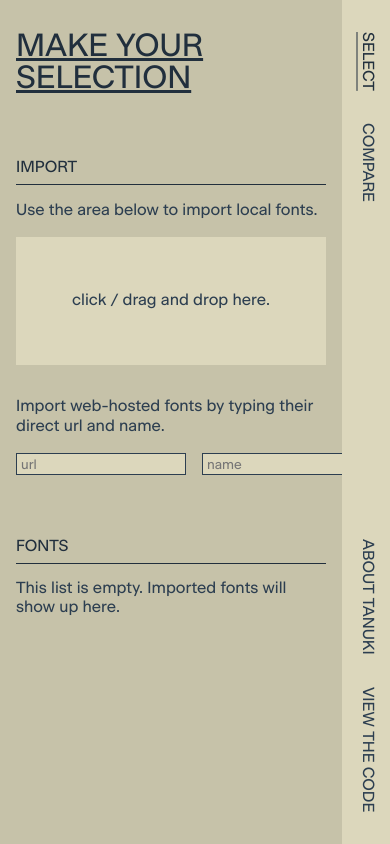
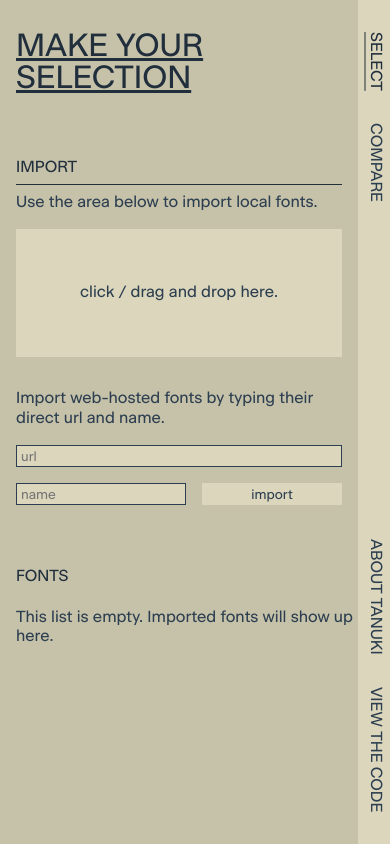
Before and after one commit to blksnk/font-compare, a Vue app: page / in a window 390 px wide. Built offline with nearby package versions, Linux system fonts and the light colour scheme.

Commit message:
:lipstick: begin mobile adaptation. 2 columns on desktop

```diff
--- a/src/App.vue
+++ b/src/App.vue
@@ -27,6 +27,8 @@ export default {
   padding: 0;
   box-sizing: border-box;
   font-family: 'Beausite';
+  text-decoration-thickness: 0.2rem;
+
   $c-p: #2c3e50;
   $c-p-dark: #212f3d;
   $c-p-saturated: #235b81;
@@ -47,7 +49,7 @@ body {
 }
 
 #app {
-  // -webkit-font-smoothing: antialiased;
+  //-webkit-font-smoothing: antialiased;
   // -moz-osx-font-smoothing: grayscale;
   color: #2c3e50;
   display: grid;
@@ -68,6 +70,7 @@ h1 {
   font-size: 2rem;
   line-height: 2rem;
   margin-bottom: 4rem;
+  margin-right: 1rem;
   text-decoration: underline;
 }
 
@@ -84,6 +87,12 @@ p {
   font-size: 1rem;
   line-height: 1.25rem;
   margin-bottom: 1rem;
+
+  a {
+    color: #212f3d;
+
+    text-decoration: underline double;
+  }
 }
 
 button,
@@ -112,7 +121,7 @@ textarea {
   padding: 0.26rem 0.25rem 0 0.25rem;
   border: 1px solid #2c3e50;
   color: #2c3e50;
-  min-width: unset;
+  // min-width: 200px;
 
   &:focus {
     border-color: #2c3e50;
@@ -148,4 +157,10 @@ textarea {
 .bold {
   font-weight: bold;
 }
+
+@media screen and (max-width: 600px) {
+  #app {
+    grid-template-columns: 1fr 2rem;
+  }
+}
 </style>
--- a/src/components/FontsList.vue
+++ b/src/components/FontsList.vue
@@ -52,16 +52,28 @@ export default {
 
 <style lang="scss" scoped>
 #list {
+  border: none;
+  // display: grid;
+  // grid-auto-flow: row;
+  // grid-template-columns: repeat(2, 1fr);
+  // grid-column-gap: 1rem;
+  display: flex;
+  flex-wrap: wrap;
+  flex-direction: row;
+
   li {
     list-style-type: none;
     min-height: 4rem;
     padding: 0.5rem 0 1rem 0;
-    border-bottom: 1px solid #2c3e50;
+    border-top: 1px solid #2c3e50;
     position: relative;
     display: grid;
     grid-template-columns: 1fr 5rem;
     grid-column-gap: 1rem;
     align-items: center;
+    flex: 1;
+    min-width: 600px;
+    margin-right: 1rem;
 
     &:last-child {
       border-bottom: none;
@@ -92,4 +104,28 @@ export default {
     }
   }
 }
+
+@media screen and (max-width: 700px) {
+  #list li {
+    min-width: 400px;
+  }
+}
+
+@media screen and (max-width: 600px) {
+  #list li {
+    min-width: 300px;
+  }
+}
+
+@media screen and (max-width: 500px) {
+  #list li {
+    min-width: 280px;
+  }
+}
+
+@media screen and (max-width: 400px) {
+  #list li {
+    min-width: 250px;
+  }
+}
 </style>
--- a/src/components/ImportedFonts.vue
+++ b/src/components/ImportedFonts.vue
@@ -36,8 +36,12 @@ export default {
 
 <style lang="scss" scoped>
 #imported_fonts {
-  margin-top: 4rem;
+  margin-top: 3rem;
   color: #2c3e50;
+
+  h2 {
+    border-bottom: none;
+  }
 
   #empty {
     margin-top: 1rem;
@@ -50,6 +54,7 @@ export default {
     grid-gap: 1rem;
     padding-top: 2rem;
     border-top: 1px solid #2c3e50;
+    margin-right: 1rem;
 
     * {
       font-family: 'Beausite';
--- a/src/components/PreviewOptions.vue
+++ b/src/components/PreviewOptions.vue
@@ -183,6 +183,7 @@ export default {
 <style lang="scss" scoped>
 #options_container {
   margin-bottom: 4rem;
+  padding-right: 1rem;
 }
 #options_list {
   padding-top: 1rem;
--- a/src/components/UrlImportForm.vue
+++ b/src/components/UrlImportForm.vue
@@ -1,6 +1,7 @@
 <template>
   <form @submit.prevent="submit" id="url_import">
     <input
+      id="input_url"
       required
       type="text"
       placeholder="url"
@@ -8,6 +9,7 @@
       @input="setUrl"
     />
     <input
+      id="input_name"
       required
       type="text"
       placeholder="name"
@@ -61,8 +63,24 @@ export default {
 
 <style lang="scss" scoped>
 #url_import {
-  display: grid;
-  grid-template-columns: 2fr 1fr 1fr;
-  grid-column-gap: 1rem;
+  display: flex;
+  flex-wrap: wrap;
+
+  * {
+    margin-bottom: 1rem;
+    margin-right: 1rem;
+  }
+
+  #input_url {
+    flex: 2;
+  }
+
+  #input_name {
+    flex: 1;
+  }
+
+  button {
+    flex: 1;
+  }
 }
 </style>
--- a/src/components/ViewWrapper.vue
+++ b/src/components/ViewWrapper.vue
@@ -6,7 +6,7 @@
 
 <style>
 main {
-  padding: 2rem 1rem 4rem 1rem;
+  padding: 2rem 0 4rem 1rem;
   overflow-y: auto;
   background-color: #c6c2a9;
 }
--- a/src/helpers/string.js
+++ b/src/helpers/string.js
@@ -31,6 +31,7 @@ export function presetText(choice) {
     'Elit exercitation consequat qui consequat eu cupidatat consectetur enim.',
     'Reprehenderit dolore magna mollit eu ullamco labore in est minim sed id ut in nulla esse veniam proident.',
     'Consectetur amet.',
+    'Almost before we knew it, we had left the ground.',
     'The quick brown fox jumps over the lazy dog.',
   ];
   const alphabet = 'ABCDEFGHIJKLMNOPQRSTUVWXYZabcdefghijklmnopqrstuvwxyz';
--- a/src/views/About.vue
+++ b/src/views/About.vue
@@ -15,7 +15,13 @@
       <span class="underline">Jean-Nicolas Veigel</span>, a freelance web
       developer and designer.<br />
       The entire code for the project is fully open-sourced, and is available
-      on github.
+      on
+      <a
+        target="_blank"
+        rel="noopener noreferrer"
+        href="https://github.com/blksnk/font-compare"
+        >GitHub</a
+      >.
     </p>
 
     <h2>how are data and files handled?</h2>
@@ -56,6 +62,8 @@
 
 <style lang="scss">
 #about {
+  padding-right: 1rem;
+
   h2 {
     margin-top: 4rem;
   }
--- a/src/views/Compare.vue
+++ b/src/views/Compare.vue
@@ -2,13 +2,35 @@
   <ViewWrapper id="compare">
     <h1>stylize and compare</h1>
     <PreviewOptions />
-    <h2>preview</h2>
-    <FontsList usePreviewOptions />
+
+    <div v-if="!isEmpty">
+      <h2 id="list_title">preview</h2>
+      <FontsList usePreviewOptions />
+    </div>
+    <p v-else>
+      Imported fonts will show up here. You currently haven't added any.<br />
+      Go to the <router-link to="/">Select page</router-link> to import some.
+    </p>
   </ViewWrapper>
 </template>
 
 <script>
 export default {
   name: 'Compare',
+  computed: {
+    isEmpty() {
+      return Object.keys(this.$store.state.fonts).length === 0;
+    },
+  },
 };
 </script>
+
+<style lang="scss">
+#compare {
+  padding-right: 0;
+
+  #list_title {
+    border: none !important;
+  }
+}
+</style>
--- a/src/views/Home.vue
+++ b/src/views/Home.vue
@@ -2,19 +2,28 @@
   <ViewWrapper id="home">
     <h1>make your selection</h1>
 
-    <h2>import</h2>
-    <p>Use the area below to import local fonts.</p>
-    <ImportForm />
+    <div id="import">
+      <h2>import</h2>
+      <p>Use the area below to import local fonts.</p>
+      <ImportForm />
 
-    <p>Import web-hosted fonts by typing their direct url and name.</p>
+      <p>Import web-hosted fonts by typing their direct url and name.</p>
+    </div>
     <UrlImportForm />
 
     <ImportedFonts />
   </ViewWrapper>
 </template>
 
-<style lang="scss" scoped>
+<style lang="scss">
 #home > h2 {
   margin-bottom: 1rem;
 }
+#import {
+  margin-right: 1rem;
+
+  h2 {
+    margin-bottom: 0.5rem;
+  }
+}
 </style>
```
